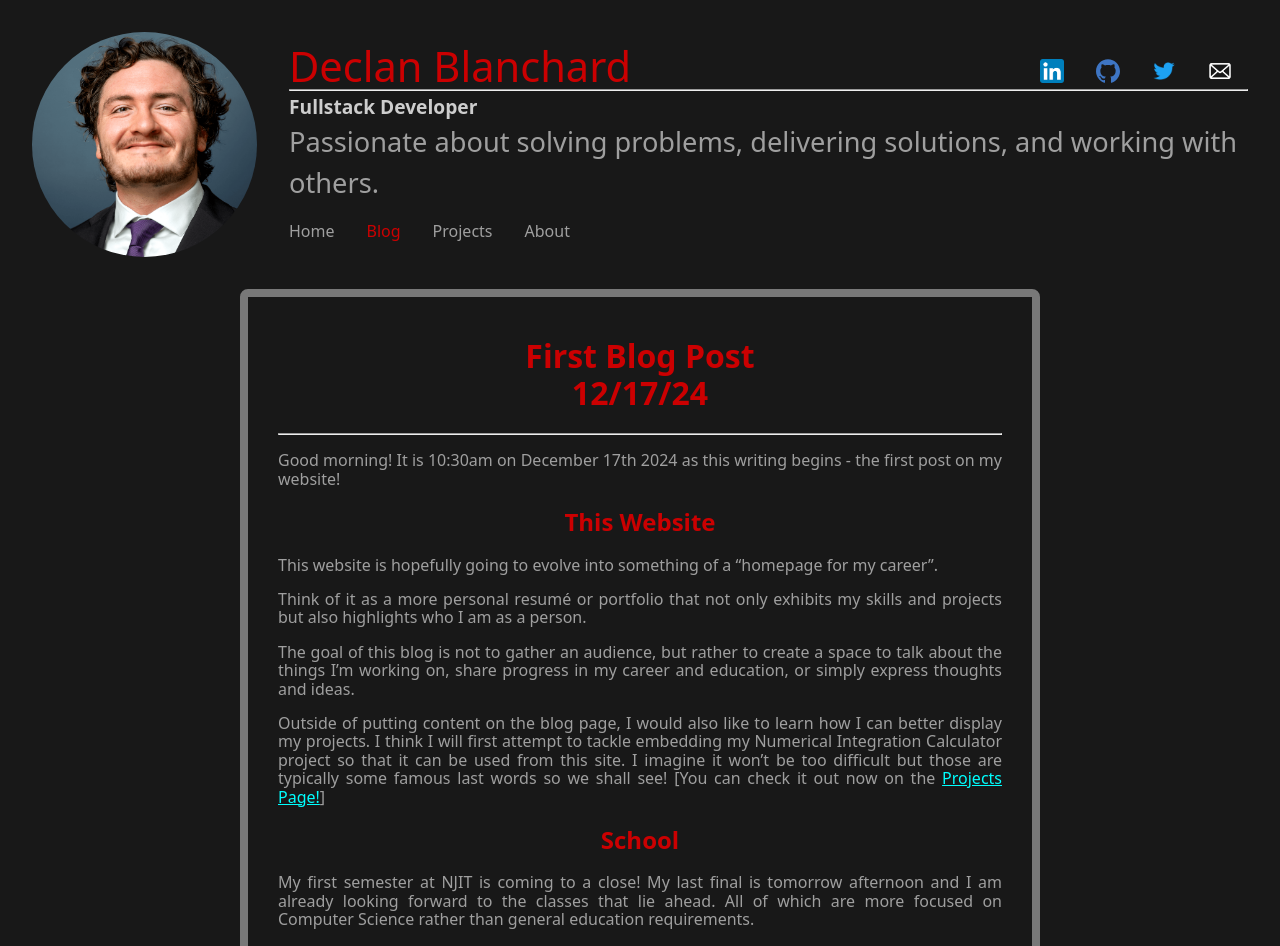
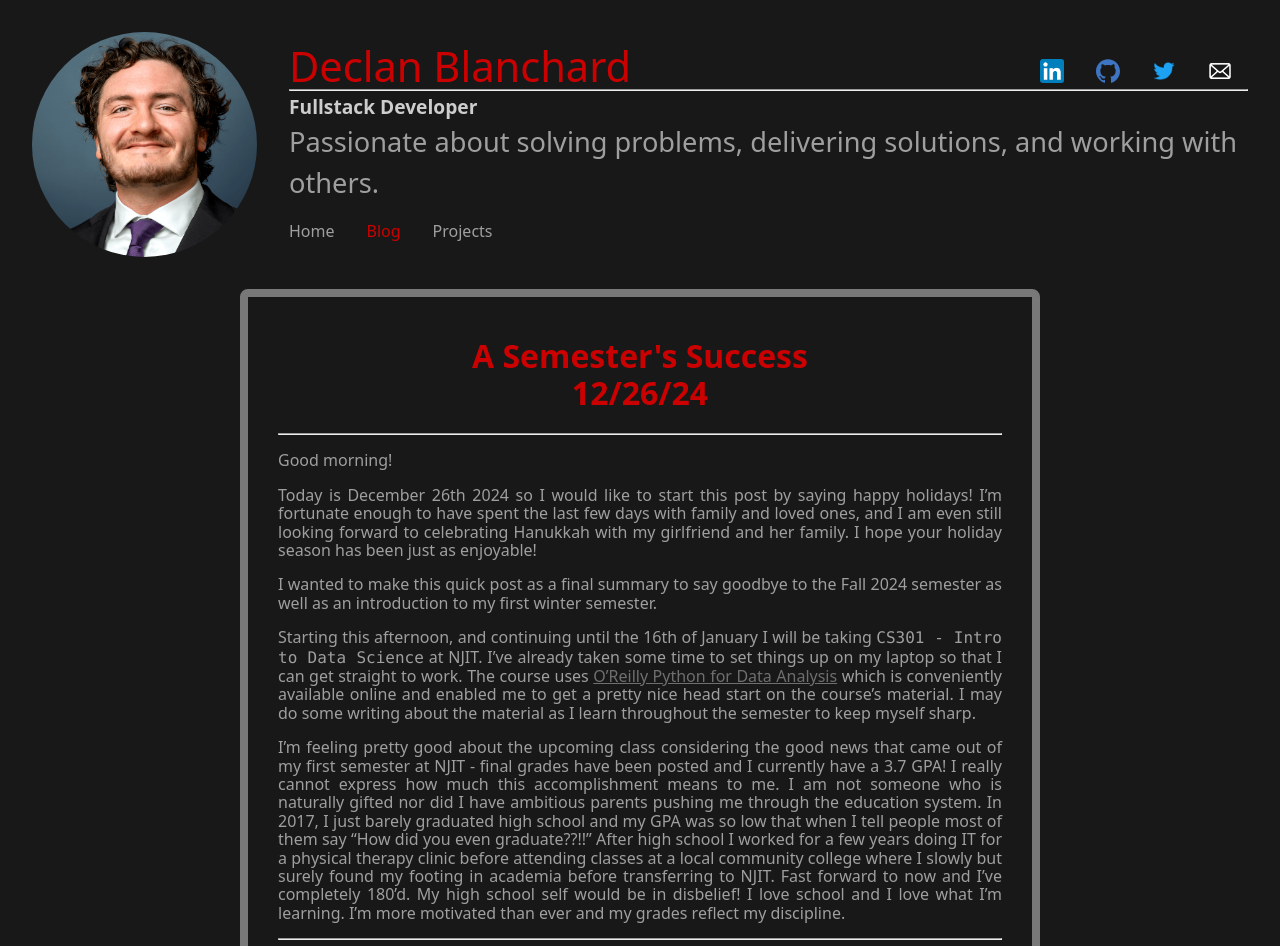
Before and after one commit to declanblanc/DeclansDigitalDevelopment, a Vue app: page /blog in a window 1280 px wide. Shown: the top 946 px of the page. Built offline with nearby package versions, Linux system fonts and the light colour scheme.

Commit message:
Blog Post Dec26

```diff
--- a/src/App.vue
+++ b/src/App.vue
@@ -18,8 +18,7 @@ import HelloWorld from './components/HelloWorld.vue'
         <nav>
           <RouterLink to="/">Home</RouterLink>
           <RouterLink to="/blog">Blog</RouterLink>
-          <RouterLink to="/projs">Projects</RouterLink>
-          <RouterLink to="/about">About</RouterLink>
+          <RouterLink to="/projects">Projects</RouterLink>
         </nav>
       </div>
     </header>
--- a/src/components/blogs/Dec1724.vue
+++ b/src/components/blogs/Dec1724.vue
@@ -32,7 +32,7 @@ import { RouterLink, RouterView } from 'vue-router'
     embedding my Numerical Integration Calculator project so that it can be used
     from this site. I imagine it won’t be too difficult but those are typically
     some famous last words so we shall see! [You can check it out now on the
-    <RouterLink to="/projs">Projects Page!</RouterLink>]
+    <RouterLink to="/projects">Projects Page!</RouterLink>]
   </p>
   <h2 id="school">School</h2>
   <p>
@@ -122,6 +122,6 @@ h3 {
 
 a {
   text-decoration: underline;
-  color: aqua;
+  color: rgb(111, 111, 111);
 }
 </style>
--- /dev/null
+++ b/src/components/blogs/Dec2624.vue
@@ -0,0 +1,62 @@
+<script setup>
+import { RouterLink, RouterView } from 'vue-router'
+</script>
+
+<template>
+  <h1 id="blog-">
+    A Semester's Success <br />
+    12/26/24
+  </h1>
+  <hr />
+  <p>Good morning!</p>
+  <p>
+    Today is December 26th 2024 so I would like to start this post by saying
+    happy holidays! I’m fortunate enough to have spent the last few days with
+    family and loved ones, and I am even still looking forward to celebrating
+    Hanukkah with my girlfriend and her family. I hope your holiday season has
+    been just as enjoyable!
+  </p>
+  <p>
+    I wanted to make this quick post as a final summary to say goodbye to the
+    Fall 2024 semester as well as an introduction to my first winter semester.
+  </p>
+  <p>
+    Starting this afternoon, and continuing until the 16th of January I will be
+    taking <code>CS301 - Intro to Data Science</code> at NJIT. I’ve already
+    taken some time to set things up on my laptop so that I can get straight to
+    work. The course uses
+    <a href="https://wesmckinney.com/book/"
+      >O’Reilly Python for Data Analysis</a
+    >
+    which is conveniently available online and enabled me to get a pretty nice
+    head start on the course’s material. I may do some writing about the
+    material as I learn throughout the semester to keep myself sharp.
+  </p>
+  <p>
+    I’m feeling pretty good about the upcoming class considering the good news
+    that came out of my first semester at NJIT - final grades have been posted
+    and I currently have a 3.7 GPA! I really cannot express how much this
+    accomplishment means to me. I am not someone who is naturally gifted nor did
+    I have ambitious parents pushing me through the education system. In 2017, I
+    just barely graduated high school and my GPA was so low that when I tell
+    people most of them say “How did you even graduate??!!” After high school I
+    worked for a few years doing IT for a physical therapy clinic before
+    attending classes at a local community college where I slowly but surely
+    found my footing in academia before transferring to NJIT. Fast forward to
+    now and I’ve completely 180’d. My high school self would be in disbelief! I
+    love school and I love what I’m learning. I’m more motivated than ever and
+    my grades reflect my discipline.
+  </p>
+</template>
+<style scoped>
+h1,
+h2,
+h3 {
+  text-align: center;
+}
+
+a {
+  text-decoration: underline;
+  color: rgb(111, 111, 111);
+}
+</style>
--- a/src/router/index.js
+++ b/src/router/index.js
@@ -10,20 +10,12 @@ const router = createRouter({
       component: HomeView,
     },
     {
-      path: '/about',
-      name: 'myabout',
-      // route level code-splitting
-      // this generates a separate chunk (About.[hash].js) for this route
-      // which is lazy-loaded when the route is visited.
-      component: () => import('../views/AboutView.vue'),
-    },
-    {
       path: '/blog',
       name: 'myblog',
       component: () => import('../views/BlogView.vue'),
     },
     {
-      path: '/projs',
+      path: '/projects',
       name: 'projects',
       component: () => import('../views/ProjectsView.vue'),
     },
--- a/src/views/BlogView.vue
+++ b/src/views/BlogView.vue
@@ -1,9 +1,13 @@
 <script setup>
 import Dec1724 from '@/components/blogs/Dec1724.vue'
+import Dec2624 from '@/components/blogs/Dec2624.vue'
 </script>
 
 <template>
   <div class="blog-container">
+    <Dec2624 />
+    <hr />
+    <br />
     <Dec1724 />
   </div>
 </template>
--- a/src/views/HomeView.vue
+++ b/src/views/HomeView.vue
@@ -12,9 +12,8 @@
       I thrive on tackling complex challenges 🛠️, whether it's building a
       compiler, developing Chrome extensions, or leading community initiatives
       like <strong>campus resource mapping</strong> to improve student life.
-      With experience in <code>React</code>, <code>Vue</code>, and
-      <code>C++</code>, I aim to create software that not only works but
-      enhances the user experience.
+      With experience in frontend and backend development, I aim to create
+      software that not only works but enhances the user experience.
     </p>
 
     <div class="ab-group">
@@ -33,10 +32,28 @@
       🎮, connecting with friends 👬🏼, or spending quality time with my
       girlfriend and our two cats 🐾❤️.
     </p>
+    <br />
+    <p>
+      You can view the GitHub repository for this project
+      <a href="https://github.com/declanblanc/DeclansDigitalDevelopment">here</a
+      >. <br /><br />
+      If you have any questions or you're interested in working together, feel
+      free to
+      <a href="mailto:declanblanc@gmail.com">email me</a>, message me on
+      <a href="https://www.linkedin.com/in/declanblanc/">LinkedIn</a>, or
+      contact me via Discord <code>@declanblanc</code>
+    </p>
   </div>
 </template>
 
 <style scoped>
+code {
+  color: aqua;
+}
+a {
+  color: aqua;
+  text-decoration: underline;
+}
 p {
   margin: 0.25rem;
 }
--- a/src/views/ProjectsView.vue
+++ b/src/views/ProjectsView.vue
@@ -59,4 +59,10 @@ a {
   color: aqua;
   text-decoration: underline;
 }
+
+@media (min-width: 1024px) {
+  .proj-container {
+    width: 1000px;
+  }
+}
 </style>
```
